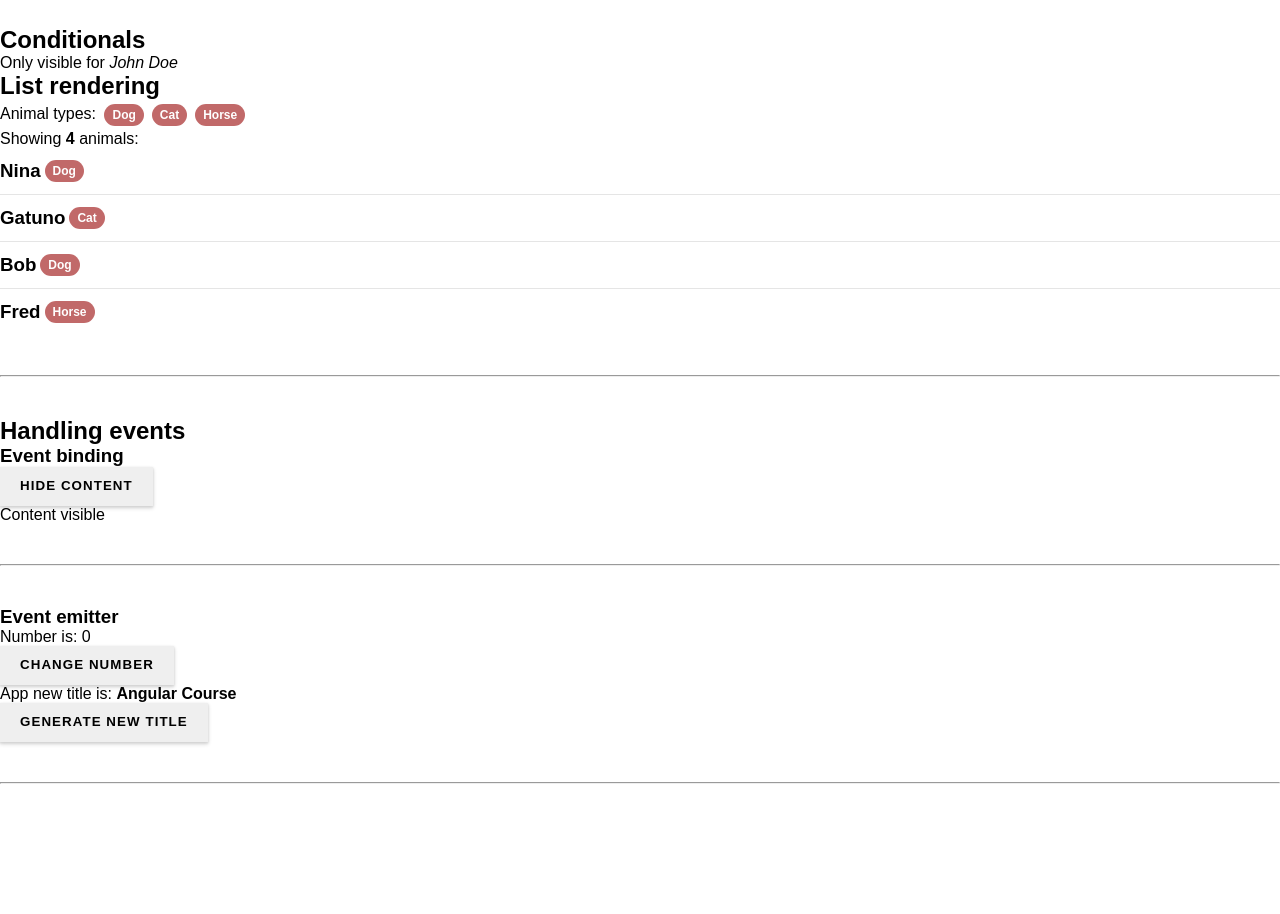
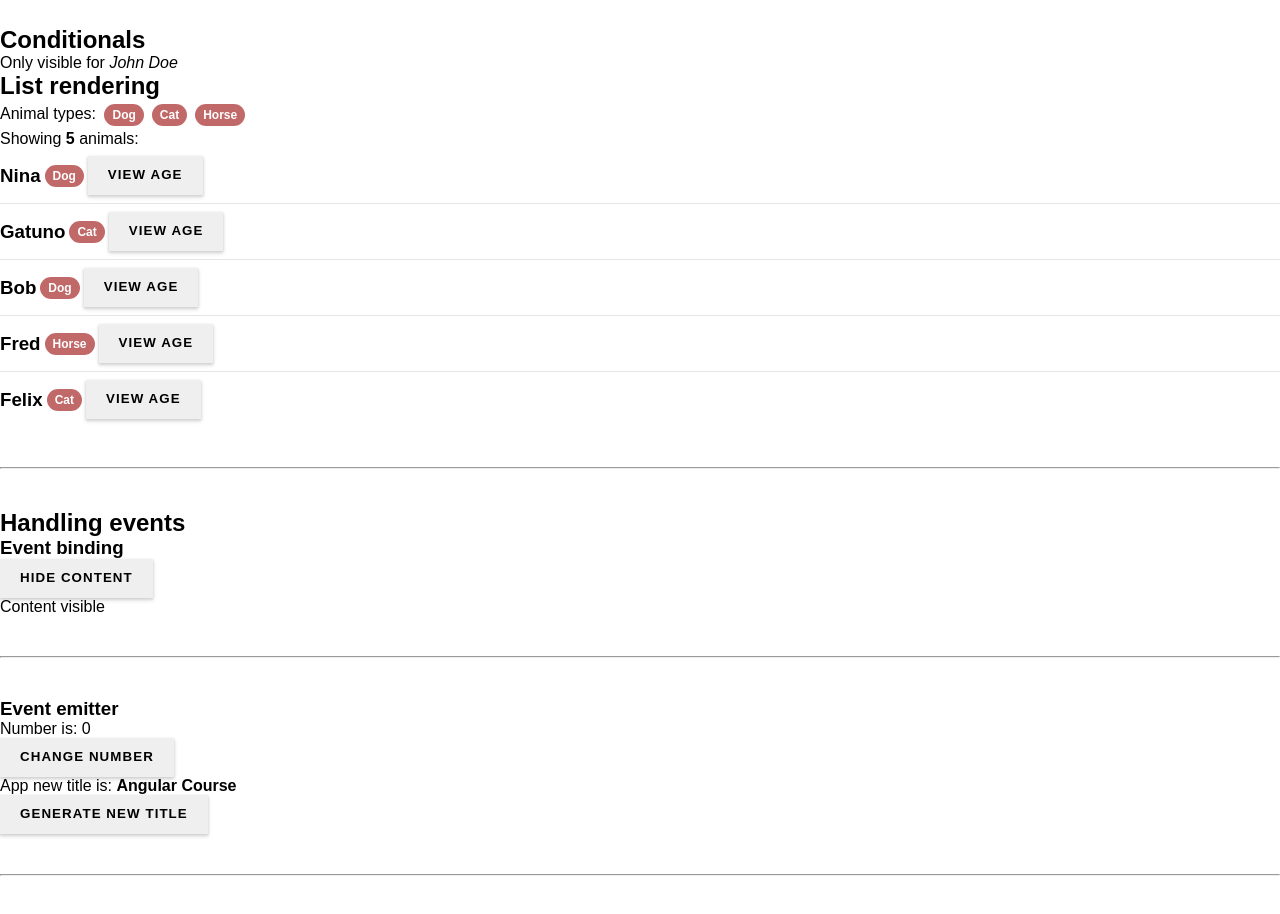
Before and after one commit to sergiofvs/angular-course, an Angular app: page / in a window 1280 px wide. Shown: the part 920-1834 px from the top of the page. Built offline with nearby package versions, Linux system fonts and the light colour scheme.

Commit message:
Create interface for animals
- Update directives component to implement the new interface

```diff
--- /dev/null
+++ b/src/app/animal.ts
@@ -0,0 +1,5 @@
+export interface Animal {
+  name: string;
+  type: string;
+  age: number;
+}
--- a/src/app/components/directives/directives.component.html
+++ b/src/app/components/directives/directives.component.html
@@ -27,5 +27,8 @@
   <li *ngFor="let animal of animals" class="animal-container">
     <h3>{{ animal.name }}</h3>
     <span class="label">{{ animal.type }}</span>
+    <button (click)="showAge(animal)">View age</button>
   </li>
 </ul>
+
+<p class="paragraph">{{ animal_details }}</p>
--- a/src/app/components/directives/directives.component.ts
+++ b/src/app/components/directives/directives.component.ts
@@ -1,4 +1,5 @@
 import { Component, Input, OnInit } from '@angular/core';
+import { Animal } from 'src/app/animal';
 
 @Component({
   selector: 'app-directives',
@@ -17,14 +18,26 @@ export class DirectivesComponent implements OnInit {
   show_content: boolean = false;
 
   animal_types: Array<string> = ['Dog', 'Cat', 'Horse'];
-  animals: Array<any> = [
-    { name: 'Nina', type: this.animal_types[0] },
-    { name: 'Gatuno', type: this.animal_types[1] },
-    { name: 'Bob', type: this.animal_types[0] },
-    { name: 'Fred', type: this.animal_types[2] },
+  animals: Array<Animal> = [
+    { name: 'Nina', type: this.animal_types[0], age: 15 },
+    { name: 'Gatuno', type: this.animal_types[1], age: 3 },
+    { name: 'Bob', type: this.animal_types[0], age: 5 },
+    { name: 'Fred', type: this.animal_types[2], age: 6 },
   ];
+  new_animal: Animal = {
+    name: 'Felix',
+    type: this.animal_types[1],
+    age: 1,
+  };
+  animal_details: string = '';
 
   constructor() {}
 
-  ngOnInit(): void {}
+  ngOnInit(): void {
+    this.animals.push(this.new_animal);
+  }
+
+  showAge(animal: Animal) {
+    this.animal_details = `Pet ${animal.name} is ${animal.age} years old.`;
+  }
 }
```
